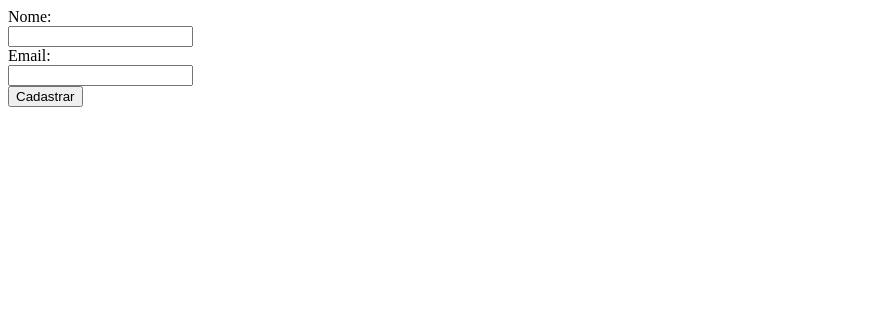
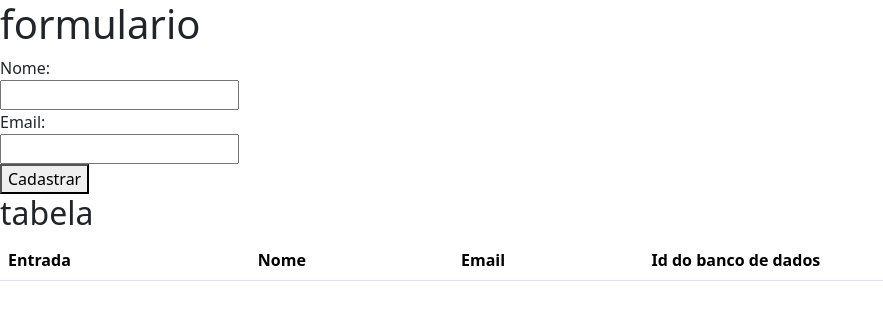
Before and after one commit to NathanZMacedo/mercado-livre, a plain HTML site: page index.html in a window 1280 px wide. Shown: the whole page, without its empty margins (0-883 px from the left). Drawn offline with nearby package versions, Linux system fonts and the light colour scheme.

Commit message:
parte principal da tabela criada

```diff
--- a/index.html
+++ b/index.html
@@ -6,15 +6,33 @@
     <meta name="viewport" content="width=
     , initial-scale=1.0">
     <title>Document</title>
+
+    <link href="https://cdn.jsdelivr.net/npm/bootstrap@5.3.0-alpha3/dist/css/bootstrap.min.css" rel="stylesheet" integrity="sha384-KK94CHFLLe+nY2dmCWGMq91rCGa5gtU4mk92HdvYe+M/SXH301p5ILy+dN9+nJOZ" crossorigin="anonymous">
 </head>
 
 <body>
+    <h1>formulario</h1>
     <label for="name">Nome:</label><br>
     <input id="name" type="text" name="name"><br>
 
     <label for="email">Email:</label><br>
     <input id="email" type="text" name="email"><br>
     <button onclick="sendData()">Cadastrar</button>
+    <h2>tabela</h2>
+    <table class="table">
+        <thead>
+            <tr>
+                <th>Entrada</th>
+                <th>Nome</th>
+                <th>Email</th>
+                <th>Id do banco de dados</th>
+                <th colspan="2"></th>
+            </tr>
+        </thead>
+        <tbody id="tbody">
+
+        </tbody>
+    </table>
 
     <script src="./Scripts/post.js"></script>
 </body>
```
